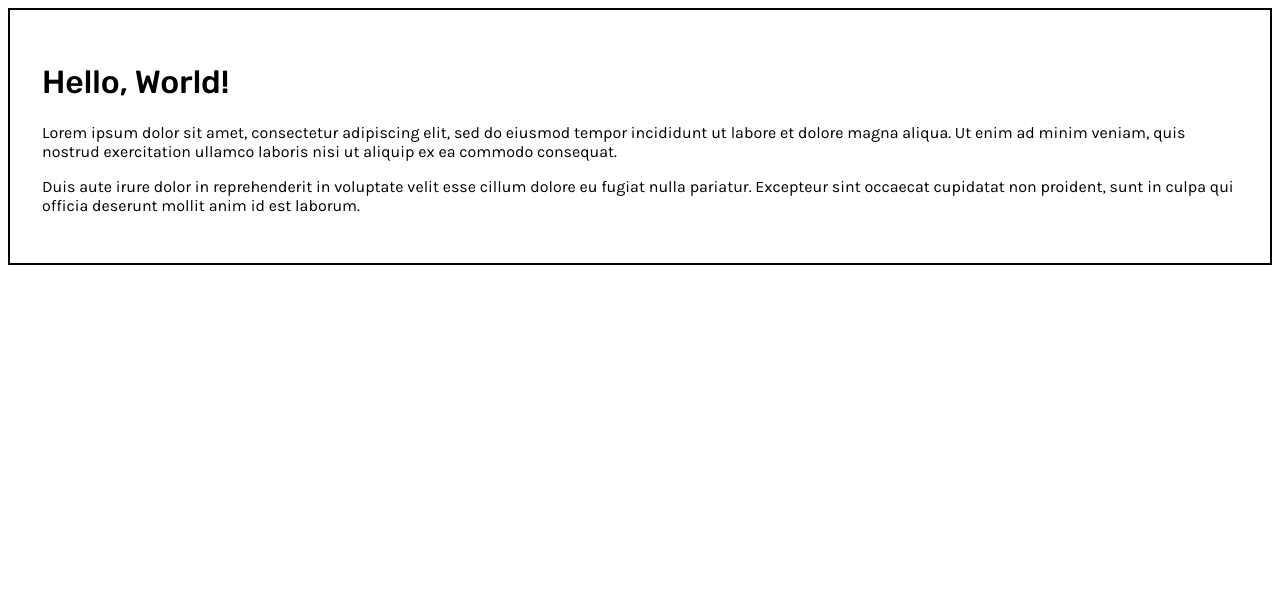
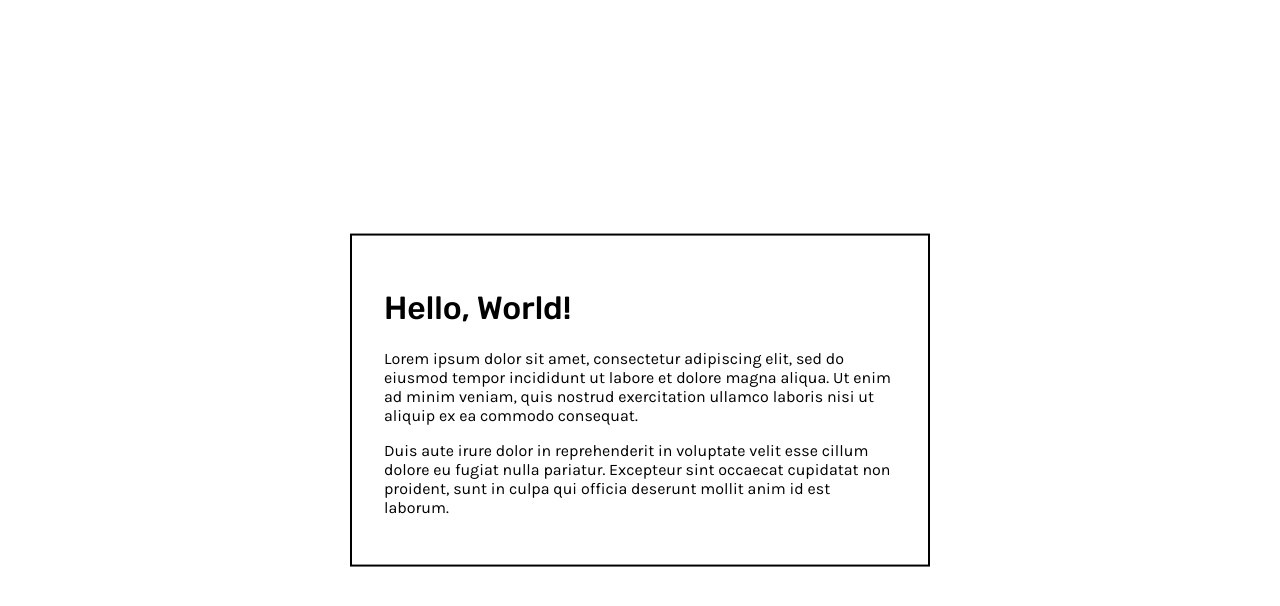
Before and after one commit to mptbuilds/hello-world, a plain HTML site: page index.html in a window 1280 px wide. Drawn offline with Linux system fonts and the light colour scheme.

Commit message:
fixed sizing & positioning

```diff
--- a/style.css
+++ b/style.css
@@ -10,4 +10,13 @@
 #box {
   border: 2px solid black;
   padding: 2em;
+
+  width: 40%;
+  height: auto;
+
+  position: absolute;
+  top: 50%;
+  left: 50%;
+  margin-right: -50%;
+  transform: translate(-50%, -50%);
 }
```
